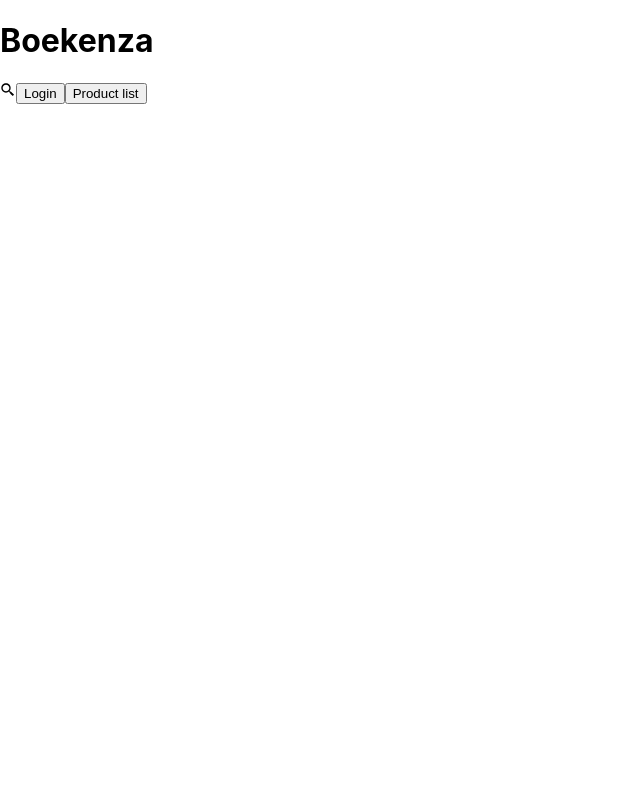
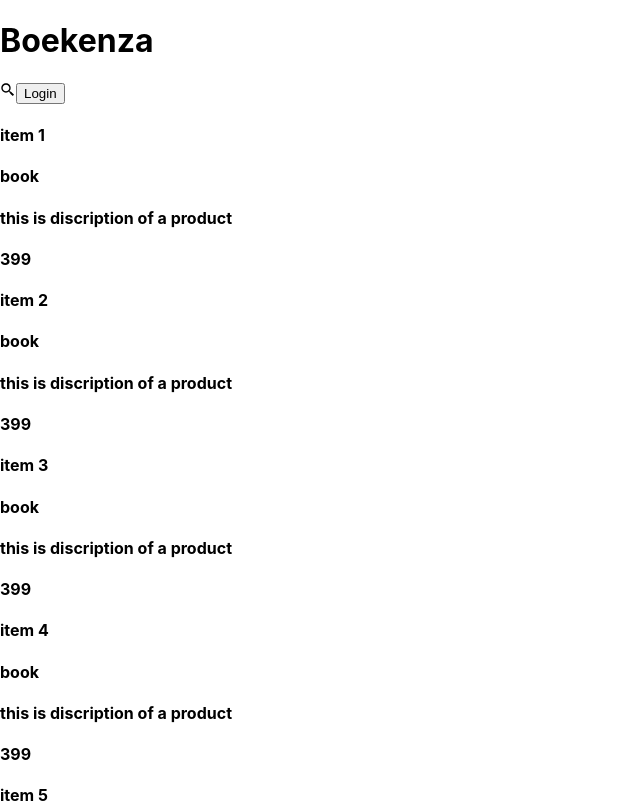
Before and after one commit to Atharvasharma12/Boekenza2.0, a React (Create React App) app: page / in a window 1280 px wide. Shown: the top 803 px of the page, without its empty margins (0-640 px from the left). Built offline with nearby package versions, Linux system fonts and the light colour scheme.

Commit message:
Doc : products lested on home page

```diff
--- a/src/Components/Home.jsx
+++ b/src/Components/Home.jsx
@@ -2,9 +2,10 @@ import React from "react";
 import { Link } from "react-router-dom";
 import LoginPage from "./LoginPage";
 import { BiSearchAlt2 } from "react-icons/bi";
+import { useSelector } from "react-redux";
 
 function Home() {
-  //comment is added this line will create conflict
+  const { products } = useSelector((state) => state.pList);
 
   return (
     <>
@@ -13,9 +14,19 @@ function Home() {
       <Link to="/LoginPage" element={LoginPage}>
         <button>Login</button>
       </Link>
-      <Link to="/ProductList">
-        <button>Product list</button>
-      </Link>
+
+      <div>
+        {products.map((singleProduct, id) => {
+          return (
+            <div key={id}>
+              <h4>{singleProduct.productName}</h4>
+              <h4>{singleProduct.productCategory}</h4>
+              <h4>{singleProduct.productDiscription}</h4>
+              <h4>{singleProduct.productPrice}</h4>
+            </div>
+          );
+        })}
+      </div>
     </>
   );
 }
--- a/src/Components/RegisterPage.jsx
+++ b/src/Components/RegisterPage.jsx
@@ -23,33 +23,32 @@ function RegisterPage() {
   };
 
   const [showOtp, setShowOtp] = useState(false);
-  const handelOtp = () => {
-    const { name, email, password, confirmPassword, otp } = userData;
-    console.log(otp);
-    if (name && email && password && password === confirmPassword) {
-      setShowOtp(true);
-      if (showOtp) {
-        axios
-          .post("http://localhost:9191/register", userData)
-          .then((res) => alert(res.data.message))
-          .catch((err) => alert(err));
-      }
-    } else alert("invalid");
-  };
+  // const handelOtp = () => {
+  //   const { name, email, password, confirmPassword, otp } = userData;
+  //   console.log(otp);
+  //   if (name && email && password && password === confirmPassword) {
+  //     setShowOtp(true);
+  //     if (showOtp) {
+  //       axios
+  //         .post("http://localhost:9191/register", userData)
+  //         .then((res) => alert(res.data.message))
+  //         .catch((err) => alert(err));
+  //     }
+  //   } else alert("invalid");
+  // };
 
-  const handelRegister = () => {
-    const { name, email, password, confirmPassword } = userData;
+  // const handelRegister = () => {
+  //   const { name, email, password, confirmPassword } = userData;
 
-    //to check all the conditions
-    if (name && email && password && password === confirmPassword) {
-      axios
-        .post("http://localhost:9191/register", userData)
-        .then((res) => alert(res.data.message))
-        .catch((err) => alert(err));
-      setShowOtp(true);
-    } else alert("invalid");
-  };
-
+  //   //to check all the conditions
+  //   if (name && email && password && password === confirmPassword) {
+  //     axios
+  //       .post("http://localhost:9191/register", userData)
+  //       .then((res) => alert(res.data.message))
+  //       .catch((err) => alert(err));
+  //     setShowOtp(true);
+  //   } else alert("invalid");
+  // };
 
   const generateOTP = () => {
     axios
--- a/src/States/BReducers.jsx
+++ b/src/States/BReducers.jsx
@@ -32,7 +32,44 @@ export const productDetails = createReducer(initialProductDetails, {
 });
 
 const initialProductList = {
-  products: [],
+  products: [
+    {
+      productName: "item 1",
+      productCategory: "book",
+      productDiscription: "this is discription of a product",
+      productPrice: 399,
+    },
+    {
+      productName: "item 2",
+      productCategory: "book",
+      productDiscription: "this is discription of a product",
+      productPrice: 399,
+    },
+    {
+      productName: "item 3",
+      productCategory: "book",
+      productDiscription: "this is discription of a product",
+      productPrice: 399,
+    },
+    {
+      productName: "item 4",
+      productCategory: "book",
+      productDiscription: "this is discription of a product",
+      productPrice: 399,
+    },
+    {
+      productName: "item 5",
+      productCategory: "book",
+      productDiscription: "this is discription of a product",
+      productPrice: 399,
+    },
+    {
+      productName: "item 6",
+      productCategory: "book",
+      productDiscription: "this is discription of a product",
+      productPrice: 399,
+    },
+  ],
 };
 
 export const productList = createReducer(initialProductList, {
```
